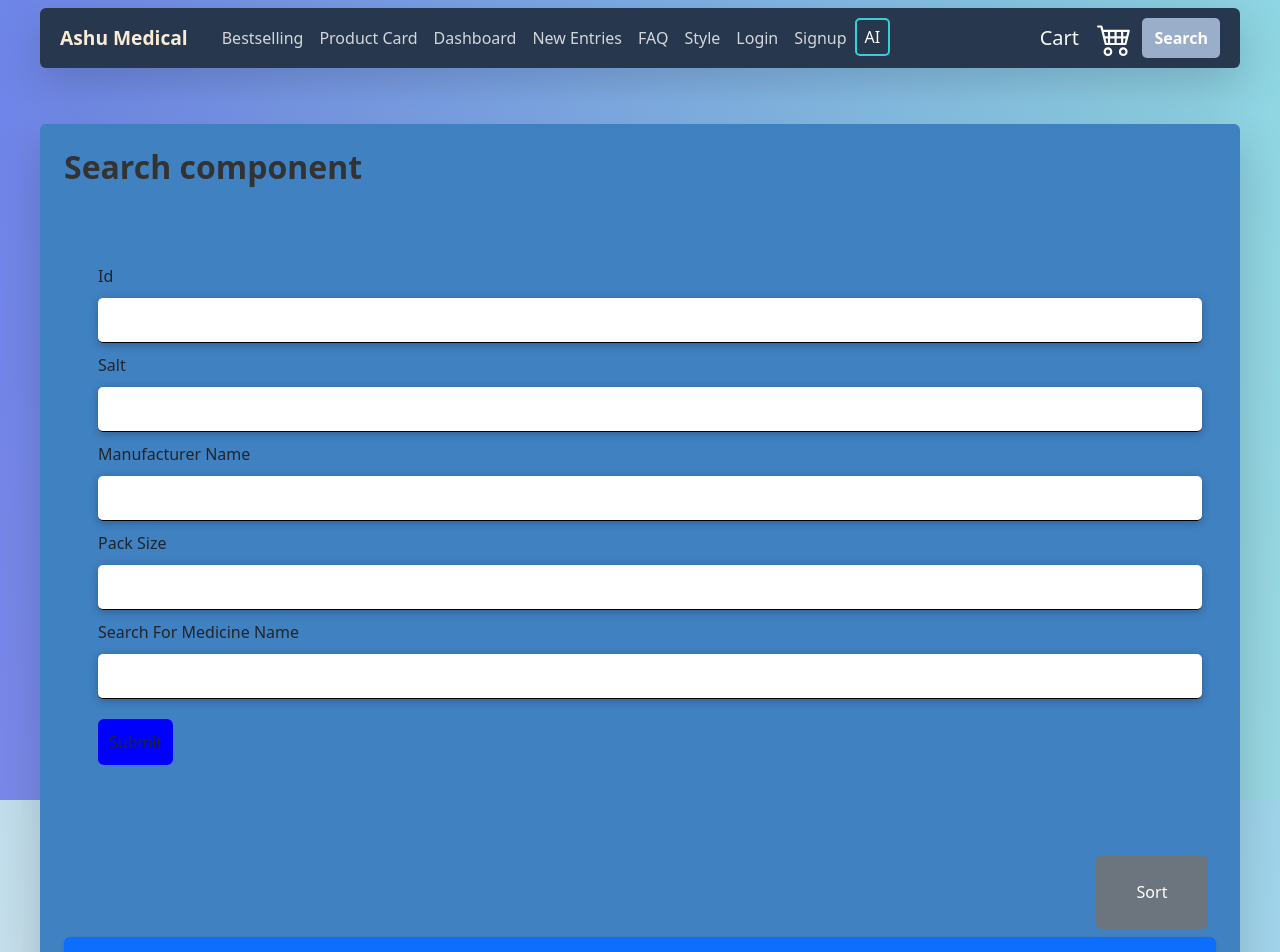
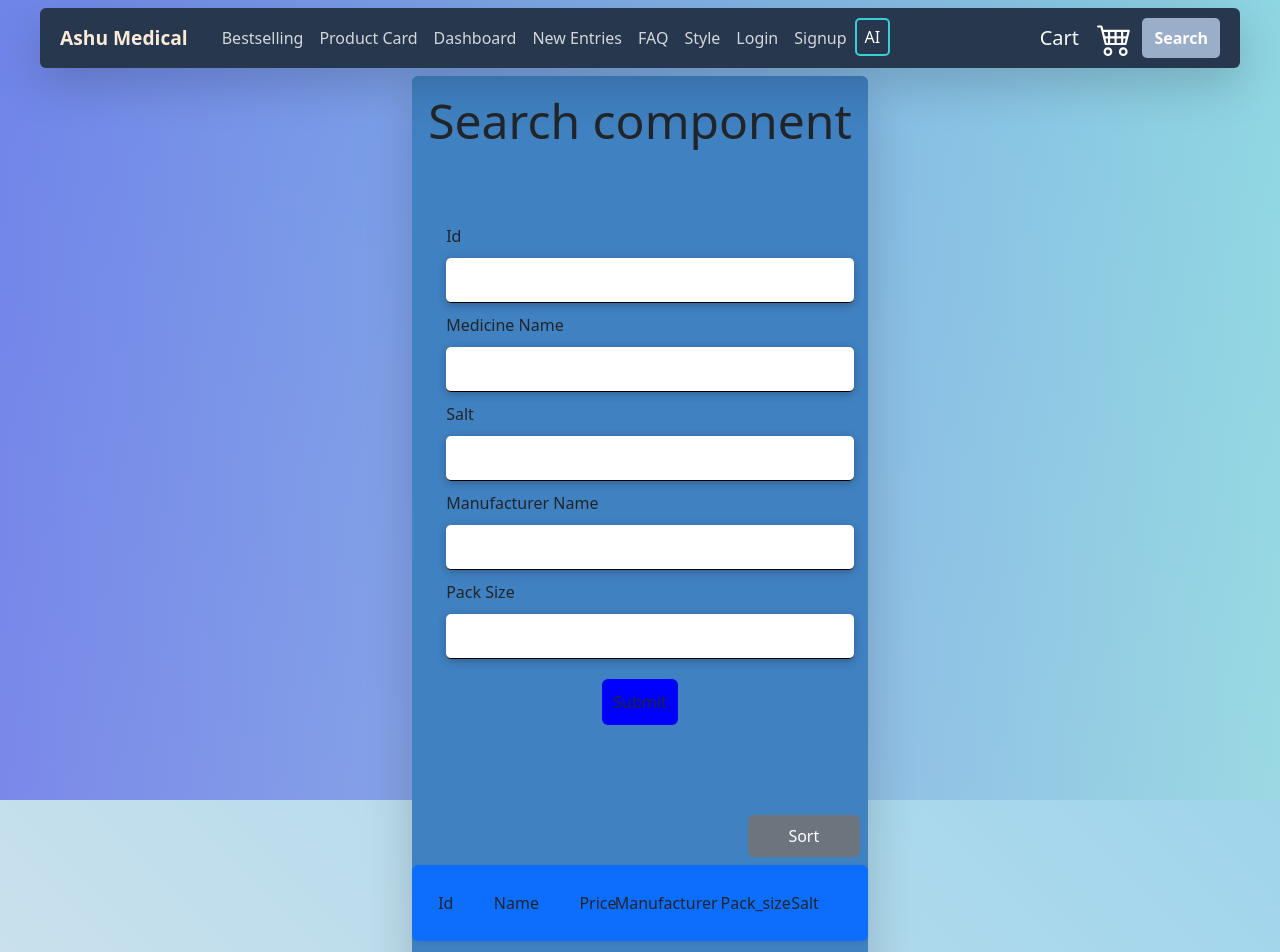
Before and after one commit to shivanshpachauri/AshuMedical, a React (Vite) app in the folder frontend/AshuMedical/: page /search in a window 1280 px wide. Shown: the top 952 px of the page. Built offline with nearby package versions, Linux system fonts and the light colour scheme.

Commit message:
fixed the bestselling but got issues with the search component

```diff
--- a/frontend/AshuMedical/src/components/Bestselling/Bestselling.jsx
+++ b/frontend/AshuMedical/src/components/Bestselling/Bestselling.jsx
@@ -3,7 +3,7 @@ import { useQueryClient } from "@tanstack/react-query";
 import "./bestselling.css";
 import { FixedSizeList as List } from "react-window";
 import Newentries from "../Newentries/Newentries";
-import TableRows from "./TableRows";
+import TableRow from "./TableRow";
 import TableHead from "../TableHead/TableHead";
 import Fetchingmedicines from "../Http/Fetchingmedicines";
 import Error from "../Error/Error";
@@ -53,9 +53,10 @@ function Bestselling() {
             itemCount={data.length}
             itemSize={85}
             width="100%"
+            style={{ overflowX: "hidden" }}
           >
             {({ index, style }) => (
-              <TableRows index={index} style={style} data={data} />
+              <TableRow key={data[index].id} item={data[index]} style={style} />
             )}
           </List>
         </div>
--- a/frontend/AshuMedical/src/components/Bestselling/TableRow.jsx
+++ b/frontend/AshuMedical/src/components/Bestselling/TableRow.jsx
@@ -12,7 +12,6 @@ const TableRow = React.memo(({ item, style }) => {
   const { handleDelete } = useContext(DeleteContext);
   const loggedin = useSelector((state) => state.authslice.isLoggedIn);
   function handleclick(item) {
-    console.log(item);
     dispatch(
       cartActions.setcart({
         id: item.id,
--- a/frontend/AshuMedical/src/components/Bestselling/TableRows.jsx
+++ /dev/null
@@ -1,13 +0,0 @@
-import TableRow from "./TableRow";
-import PropTypes from "prop-types";
-const TableRows = ({ index, style, data }) => {
-  const item = data[index];
-
-  return <TableRow key={item.id} item={item} style={style} />;
-};
-TableRows.propTypes = {
-  index: PropTypes.number.isRequired,
-  style: PropTypes.object.isRequired,
-  data: PropTypes.array.isRequired,
-};
-export default TableRows;
--- a/frontend/AshuMedical/src/components/Search/CustomList.jsx
+++ b/frontend/AshuMedical/src/components/Search/CustomList.jsx
@@ -3,9 +3,23 @@ import PropTypes from "prop-types";
 import React from "react";
 import { useSelector } from "react-redux";
 import { useContext } from "react";
+import Swal from "sweetalert2";
+
+import Deletemedicines from "../Http/Deletemedicines";
 import { EditingContext } from "../Context/Editingcontext";
-const CustomList = React.memo(function CustomList({ item, onDelete, style }) {
+const CustomList = React.memo(function CustomList({ item, style }) {
   const { toggleEditing, setmedicines } = useContext(EditingContext);
+  const { setdeletestate } = useContext(DeleteContext);
+  const mutatemedicines = Deletemedicines();
+
+  const handleDelete = React.useCallback(
+    (medicine) => {
+      mutatemedicines(medicine);
+      Swal.fire("Deleted successfully");
+      setdeletestate(true);
+    },
+    [mutatemedicines, setdeletestate]
+  );
   const isLoggedin = useSelector((state) => state.authslice.isLoggedIn);
   function handleedit() {
     toggleEditing();
@@ -44,7 +58,7 @@ const CustomList = React.memo(function CustomList({ item, onDelete, style }) {
               height: "5em",
               width: "5em",
             }}
-            onClick={onDelete}
+            onClick={handleDelete}
           >
             Delete
           </button>
--- a/frontend/AshuMedical/src/components/Search/ListRows.jsx
+++ /dev/null
@@ -1,21 +0,0 @@
-import PropTypes from "prop-types";
-import CustomList from "./CustomList";
-const ListRows = ({ index, style, data, handleDelete }) => {
-  const item = data[index];
-  return (
-    <CustomList
-      key={item.id}
-      item={item}
-      onDelete={() => handleDelete(item)}
-      style={style}
-    />
-  );
-};
-
-ListRows.propTypes = {
-  index: PropTypes.number.isRequired,
-  style: PropTypes.object.isRequired,
-  data: PropTypes.array.isRequired,
-  handleDelete: PropTypes.func.isRequired,
-};
-export default ListRows;
--- a/frontend/AshuMedical/src/components/Search/Search.jsx
+++ b/frontend/AshuMedical/src/components/Search/Search.jsx
@@ -1,25 +1,24 @@
-import React, { useContext, useState } from "react";
+import { useState, useRef } from "react";
 import PropTypes from "prop-types";
 import { FixedSizeList as List } from "react-window";
-import Deletemedicines from "../Http/Deletemedicines";
+import { useLocation } from "react-router-dom";
+
 import "./search.css";
-import ListRows from "./ListRows";
+
+import CustomList from "./CustomList";
 import TableHead from "../TableHead/TableHead";
 import Searchmedicines from "../Http/Searchmedicines";
 import Loading from "../Loading/Loading";
 import Error from "../Error/Error";
-import Swal from "sweetalert2";
 import Updatemedicine from "../Modals/Updatemedicine";
-import { DeleteContext } from "../Context/deletecontext";
-import { useLocation } from "react-router-dom";
+
 export default function Search() {
-  const { setdeletestate } = useContext(DeleteContext);
   const location = useLocation();
-  const medicineref = React.useRef();
-  const manufacturerref = React.useRef();
-  const packref = React.useRef();
-  const idref = React.useRef();
-  const short_composition1ref = React.useRef();
+  const medicineref = useRef();
+  const manufacturerref = useRef();
+  const packref = useRef();
+  const idref = useRef();
+  const short_composition1ref = useRef();
   const [searchParams, setSearchParams] = useState({
     id: 0,
     manufacturer_name: "",
@@ -27,18 +26,7 @@ export default function Search() {
     pack_size_label: "",
     short_composition1: "",
   });
-  const mutatemedicines = Deletemedicines();
-
-  const handleDelete = React.useCallback(
-    (medicine) => {
-      mutatemedicines(medicine);
-      Swal.fire("Deleted successfully");
-      setdeletestate(true);
-    },
-    [mutatemedicines, setdeletestate]
-  );
   const { data, isLoading, isError } = Searchmedicines(searchParams);
-
   if (isLoading) {
     return <Loading title="loading search" />;
   }
@@ -49,6 +37,7 @@ export default function Search() {
 
   function handlesubmit(e) {
     e.preventDefault();
+
     setSearchParams({
       id: idref.current.value,
       manufacturer_name: manufacturerref.current.value,
@@ -56,36 +45,31 @@ export default function Search() {
       pack_size_label: packref.current.value,
       short_composition1: short_composition1ref.current.value,
     });
-
-    e.target.reset(); // Reset the form after submission
+    e.target.reset();
   }
-
   return (
     <>
       {location.pathname != "/" && <Updatemedicine />}
 
       <div
         id="searchcontainer"
-        className="container d-flex flex-column shadow-lg px-4 py-4 my-5 bg-body rounded"
+        className="d-flex flex-column shadow-lg mx-auto bg-body rounded"
+        style={{ width: "fit-content", height: "fit-content" }}
       >
-        <h1
-          style={{
-            fontSize: "2rem",
-            fontWeight: "bold",
-            marginBottom: "20px",
-            color: "#333",
-          }}
-        >
-          Search component
-        </h1>
+        <h1 className="m-3 display-5">Search component</h1>
         <form
           className="text-capitalize container px-4 py-5"
           onSubmit={handlesubmit}
         >
           <label htmlFor="id">Id</label>
           <input type="text" id="id" name="id" ref={idref} />
-          {/* short_composition1ref */}
-
+          <label htmlFor="medicineid"> Medicine Name</label>
+          <input
+            type="text"
+            id="medicineid"
+            name="medicine_name"
+            ref={medicineref}
+          />
           <label htmlFor="short_composition1">Salt</label>
           <input
             type="text"
@@ -107,16 +91,12 @@ export default function Search() {
             name="pack_size_label"
             ref={packref}
           />
-          <label htmlFor="medicineid">Search for Medicine Name</label>
-          <input
-            type="text"
-            id="medicineid"
-            name="medicine_name"
-            ref={medicineref}
-          />
-          <button className="searchsubmitbutton btn " type="submit">
-            Submit
-          </button>
+
+          <div className="d-flex mx-auto" style={{ width: "fit-content" }}>
+            <button className="searchsubmitbutton btn" type="submit">
+              Submit
+            </button>
+          </div>
         </form>
         <br />
         <TableHead />
@@ -127,14 +107,10 @@ export default function Search() {
           itemCount={data ? data.length : 0}
           itemSize={85}
           width="100%"
+          style={{ overflowX: "hidden" }}
         >
           {({ index, style }) => (
-            <ListRows
-              index={index}
-              style={style}
-              data={data}
-              handleDelete={handleDelete}
-            />
+            <CustomList key={data[index].id} item={data[index]} style={style} />
           )}
         </List>
       </div>
--- a/frontend/AshuMedical/src/components/TableHead/TableHead.jsx
+++ b/frontend/AshuMedical/src/components/TableHead/TableHead.jsx
@@ -1,5 +1,6 @@
 import { useContext } from "react";
 import { SortingContext } from "../Context/sortingcontext";
+
 export default function TableHead() {
   const { toggleSorting } = useContext(SortingContext);
 
@@ -7,26 +8,38 @@ export default function TableHead() {
     <>
       <div
         style={{ position: "relative" }}
-        className="d-flex flex-row justify-content-end  m-2 "
+        className="d-flex flex-row justify-content-end m-2"
       >
         <button
           type="button"
           name="ascending"
           id="ascending"
-          className=" p-4 btn btn-secondary"
+          className="p-2 btn btn-secondary"
           style={{ width: "7em" }}
           onClick={toggleSorting}
         >
           Sort
         </button>
       </div>
-      <div className="container d-flex align-items-center flex-wrap bg-primary  text-capitalize rounded shadow-sm">
-        <div className="col-1">id</div>
-        <div className="col-3">name</div>
-        <div className="col-1">price</div>
-        <div className="col-3">Manufacturer </div>
-        <div className="col-2">Pack_size</div>
-        <div className="col-1">Salt</div>
+      <div className="container d-flex align-items-center flex-wrap bg-primary text-capitalize rounded shadow-sm p-3">
+        <div className="col-1 text-center" style={{ padding: "10px" }}>
+          id
+        </div>
+        <div className="col-3 text-center" style={{ padding: "10px" }}>
+          name
+        </div>
+        <div className="col-1 text-center" style={{ padding: "10px" }}>
+          price
+        </div>
+        <div className="col-3 text-center" style={{ padding: "10px" }}>
+          Manufacturer
+        </div>
+        <div className="col-2 text-center" style={{ padding: "10px" }}>
+          Pack_size
+        </div>
+        <div className="col-1 text-center" style={{ padding: "10px" }}>
+          Salt
+        </div>
       </div>
     </>
   );
```
Also changed, not shown: frontend/AshuMedical/src/components/Bestselling/rollingwindotodo.txt (deleted).
